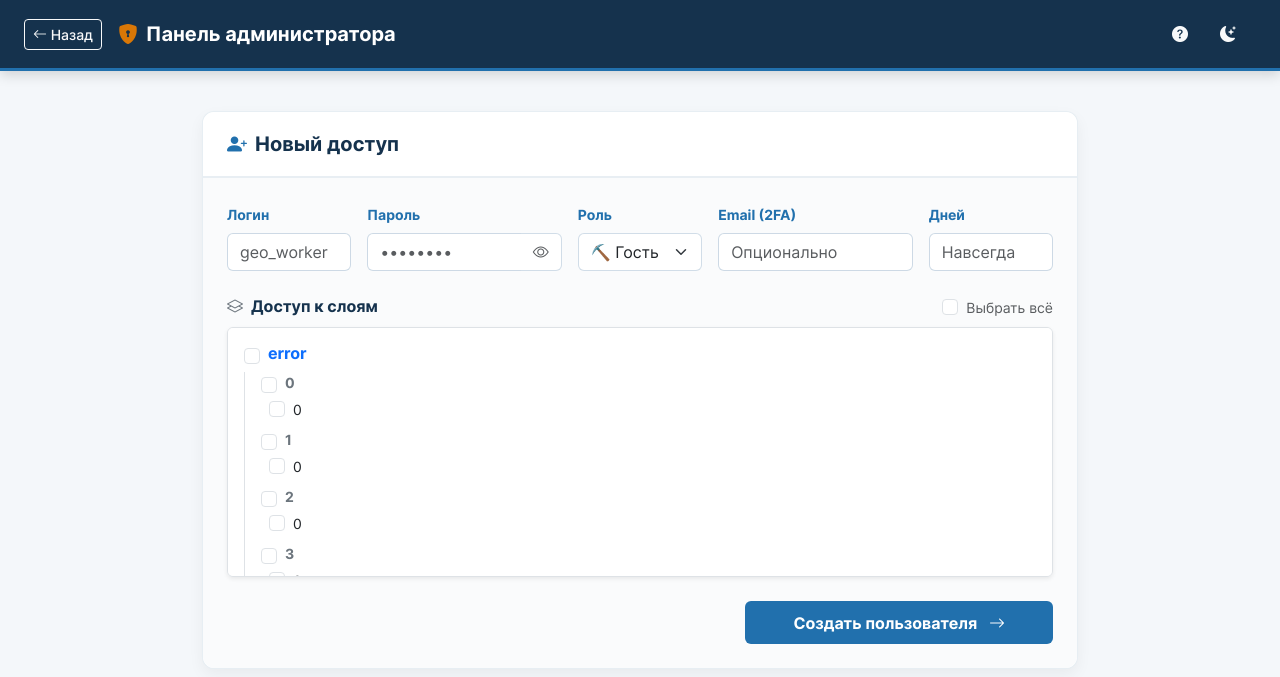
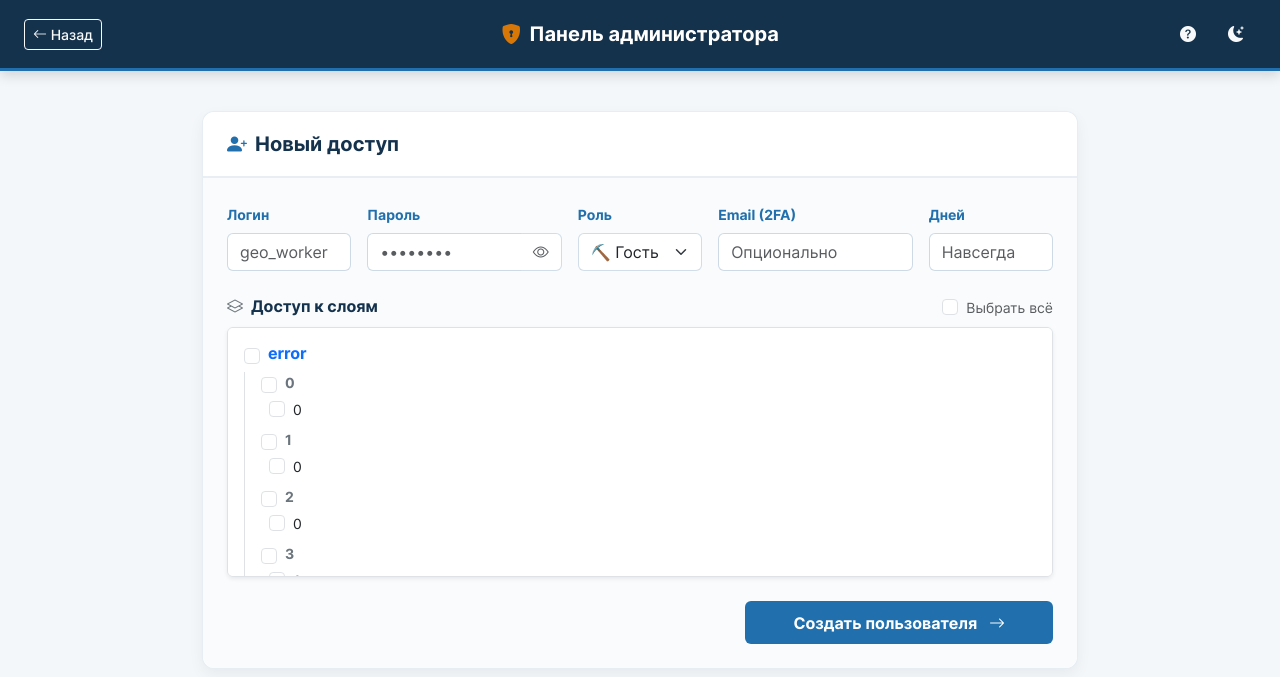
Before and after one commit to Chectus/gisweb, a Flask app: template templates/admin.html in a window 1280 px wide. Shown: the top 677 px of the page. Run offline with Flask 3, Linux system fonts and the light colour scheme; the template is opened without the code that fills it, so the values that code supplies are empty; parts of the project's set-up code (start-up, migrations or seed data) failed here and were passed over.

Commit message:
аааааааа

```diff
--- a/templates/admin.html
+++ b/templates/admin.html
@@ -30,19 +30,30 @@
     <!-- Верхняя навигационная панель -->
     <nav class="navbar navbar-expand-lg navbar-custom py-3">
         <div class="container-fluid px-4">
-            <a class="btn btn-outline-light btn-sm fw-medium me-3 border-opacity-50" href="/hub">
+            <!-- Левый блок -->
+            <div class="d-flex" style="flex: 1;">
+                <a class="btn btn-outline-light btn-sm fw-medium border-opacity-50" href="/hub">
                   <i class="bi bi-arrow-left"></i> <span class="d-none d-md-inline">Назад</span>
                 </a>
-            <span class="navbar-brand mb-0 h5 text-white fw-bold d-flex align-items-center">
+            </div>
+
+            <!-- Центр (Абсолютное позиционирование) -->
+            <span class="navbar-brand mb-0 h5 text-white fw-bold position-absolute top-50 start-50 translate-middle d-flex align-items-center w-auto" style="pointer-events: none;">
                 <i class="bi bi-shield-lock-fill me-2" style="color: var(--geo-accent);"></i>
-                Панель администратора
+                <span class="d-none d-md-inline">Панель администратора</span>
+                <span class="d-md-none">Админка</span>
             </span>
-            <button id="help-tutorial-btn" class="btn btn-outline-light border-0 me-2 ms-auto" title="Справка и обучение">
+
+            <!-- Правый блок -->
+            <div class="d-flex justify-content-end align-items-center" style="flex: 1; z-index: 10;">
+                <button id="help-tutorial-btn" class="btn btn-outline-light border-0 me-2" title="Справка и обучение">
                     <i class="bi bi-question-circle-fill"></i>
                 </button>
-            <button id="theme-toggle" class="btn btn-outline-light border-0 me-2" title="Переключить тему">
+                <button id="theme-toggle" class="btn btn-outline-light border-0" title="Переключить тему">
                     <i class="bi bi-moon-stars-fill" id="theme-icon"></i>
                 </button>
+            </div>
+          </div>
         </div>
     </nav>
 
```
Also changed, not shown: templates/map.html (+15 -5 lines). Lines whose indentation alone changed are shown as unchanged.
